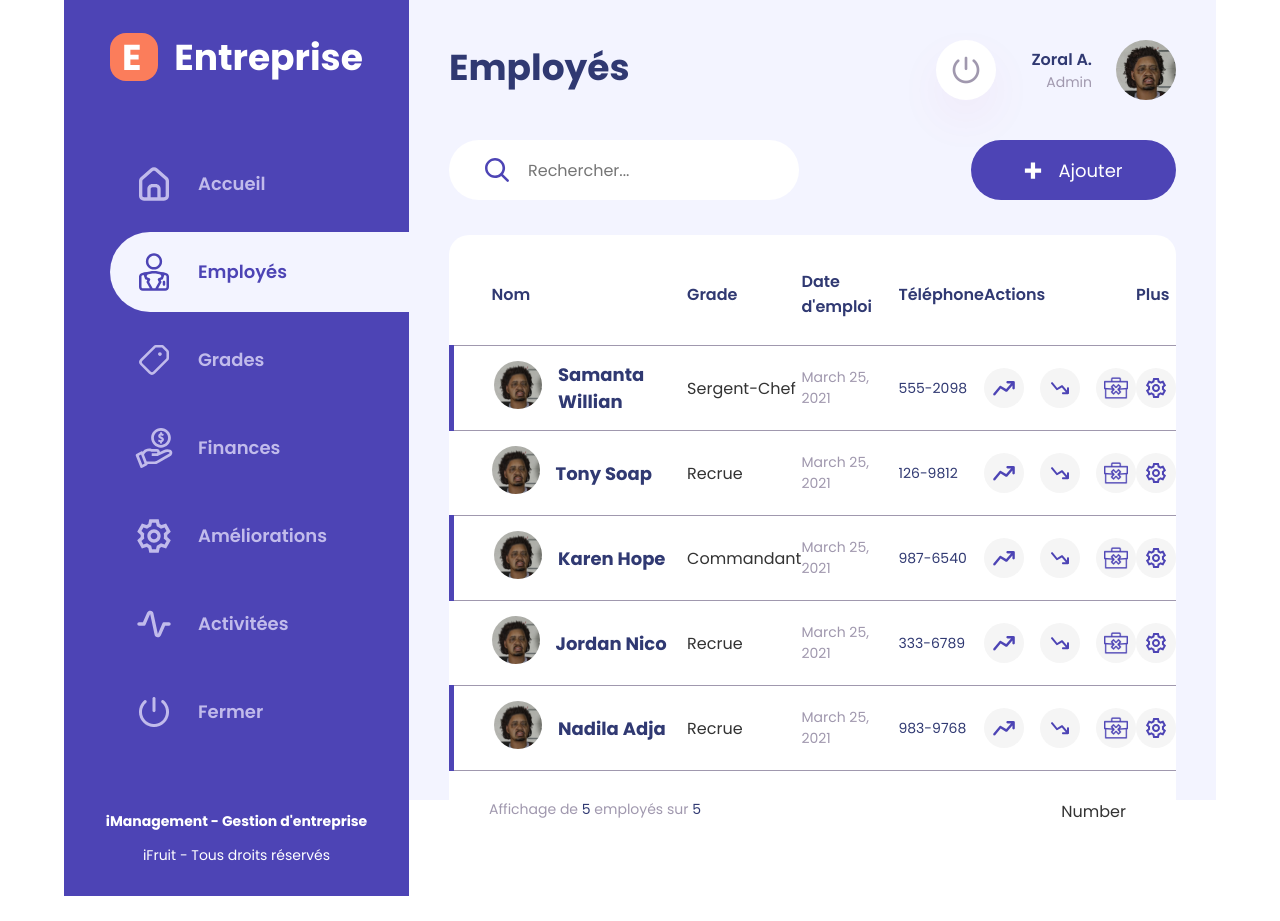
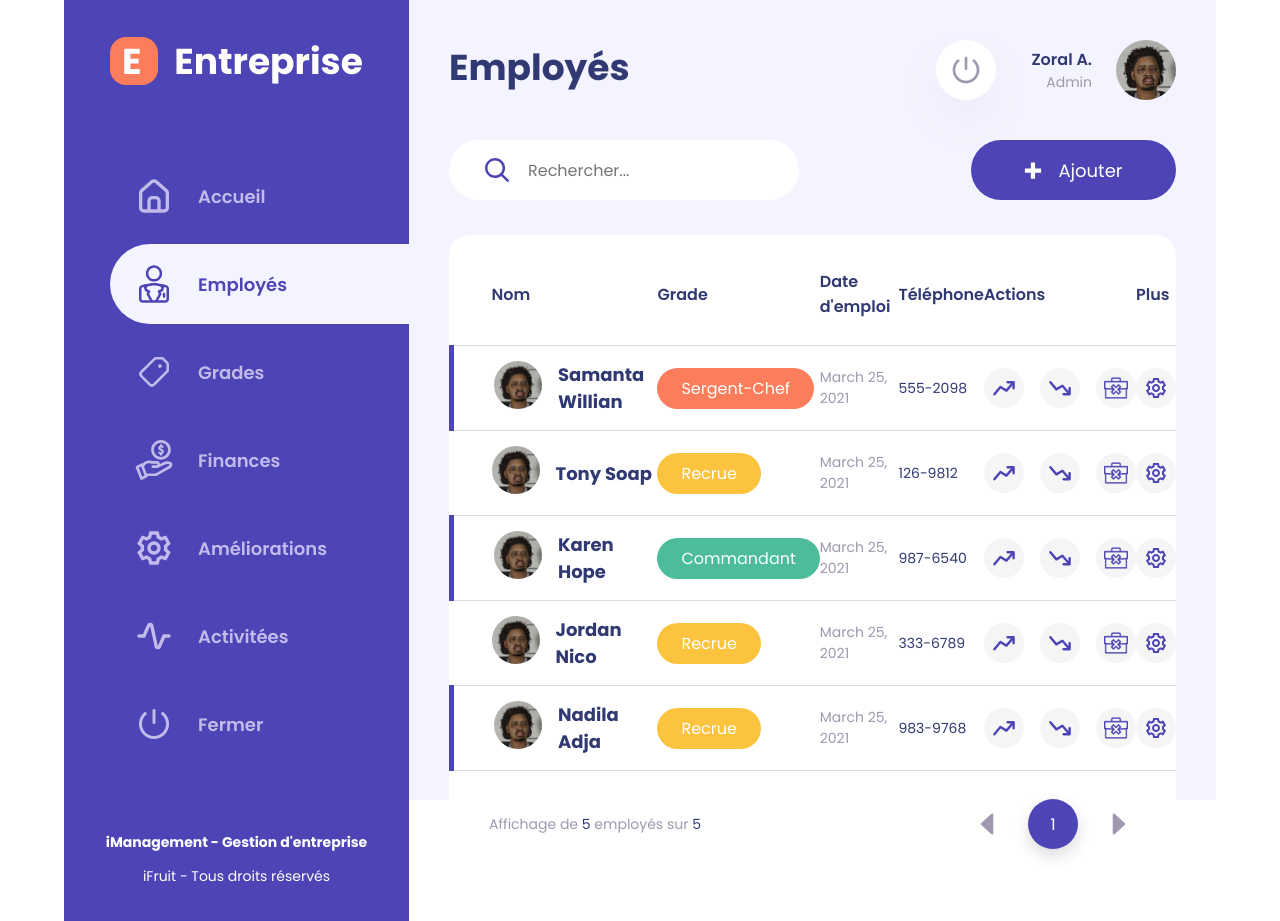
Before and after one commit to Tryade-projects/triade-dashboard, a React (Vite) app: page /employees in a window 1280 px wide. Before the commit the page ends 896 px from the top, so only its background shows below. Built offline with nearby package versions, Linux system fonts and the light colour scheme.

Commit message:
end design dashboard

```diff
--- a/src/components/ManageEmployeeDash/ManageEmployeeDash.jsx
+++ b/src/components/ManageEmployeeDash/ManageEmployeeDash.jsx
@@ -9,6 +9,19 @@ const ManageEmployeeDash = () => {
   const titleArray = Object.keys(data[0]);
 
   titleArray.splice(0, 2);
+
+  const test = (grade) => {
+    switch (grade) {
+      case "Recrue":
+        return "recrue";
+      case "Sergent-Chef":
+        return "sergent-chef";
+      case "Commandant":
+        return "commandant";
+      default:
+        return "";
+    }
+  };
 
   return (
     <div className="container-dashboard-employee">
@@ -35,8 +48,8 @@ const ManageEmployeeDash = () => {
                   <p className="bold">{t.name}</p>
                 </div>
               </td>
-              <td>
-                <p>{t.grade}</p>
+              <td className="td-grade">
+                <p className={test(t.grade)}>{t.grade}</p>
               </td>
               <td className="td-date regular">{t.date}</td>
               <td className="td-phone regular">{t.phone}</td>
@@ -70,7 +83,33 @@ const ManageEmployeeDash = () => {
           Affichage de <span> {data.length}</span> employés sur
           <span> {data.length}</span>
         </p>
-        <span>Number</span>
+        <div className="pagination">
+          <svg
+            width="14"
+            height="22"
+            viewBox="0 0 14 22"
+            fill="none"
+            xmlns="http://www.w3.org/2000/svg"
+          >
+            <path
+              d="M11.512 21.176L1.04797 11.736C0.599971 11.352 0.599971 10.648 1.04797 10.264L11.512 0.824027C12.184 0.216027 13.272 0.664026 13.272 1.56003L13.272 20.44C13.272 21.336 12.184 21.784 11.512 21.176Z"
+              fill="#A098AE"
+            />
+          </svg>
+          <div>1</div>
+          <svg
+            width="14"
+            height="22"
+            viewBox="0 0 14 22"
+            fill="none"
+            xmlns="http://www.w3.org/2000/svg"
+          >
+            <path
+              d="M2.48803 0.823973L12.952 10.264C13.4 10.648 13.4 11.352 12.952 11.736L2.48803 21.176C1.81603 21.784 0.728027 21.336 0.728027 20.44L0.728028 1.55997C0.728028 0.663973 1.81603 0.215973 2.48803 0.823973Z"
+              fill="#A098AE"
+            />
+          </svg>
+        </div>
       </div>
       {/* </div> */}
     </div>
--- a/src/components/ManageEmployeeDash/_manageEmployeeDash.scss
+++ b/src/components/ManageEmployeeDash/_manageEmployeeDash.scss
@@ -16,7 +16,7 @@ tr {
 
 th,
 td {
-  border-bottom: 1px solid $colorGrey3;
+  border-bottom: 1px solid #dbdbdb;
 }
 
 th {
@@ -47,6 +47,26 @@ tbody tr:nth-child(odd) {
   }
 }
 
+.td-grade {
+  p {
+    display: inline;
+    padding: 9px 24px;
+    border-radius: 40px;
+    color: $colorWhite;
+  }
+  .sergent-chef {
+    background: $colorOrange;
+  }
+
+  .commandant {
+    background: $colorGreen;
+  }
+
+  .recrue {
+    background: $colorYellow;
+  }
+}
+
 .td-date {
   color: $colorGrey3;
   font-size: 14px;
@@ -73,10 +93,10 @@ tbody tr:nth-child(odd) {
       justify-content: center;
       cursor: pointer;
 
-      .decrease-img {
-        width: 20px;
-        height: 20px;
-      }
+      // .decrease-img {
+      //   width: 24px;
+      //   height: 24px;
+      // }
     }
 
     img {
@@ -108,6 +128,7 @@ tbody tr:nth-child(odd) {
   padding: 28px 50px 32px 40px;
   display: flex;
   justify-content: space-between;
+  align-items: center;
 
   p {
     color: $colorGrey3;
@@ -118,3 +139,26 @@ tbody tr:nth-child(odd) {
     }
   }
 }
+
+.pagination {
+  display: flex;
+  align-items: center;
+  width: 146px;
+  justify-content: space-between;
+
+  svg {
+    cursor: pointer;
+  }
+
+  div {
+    width: 50px;
+    height: 50px;
+    background: $colorPurple;
+    border-radius: 50%;
+    display: flex;
+    align-items: center;
+    justify-content: center;
+    color: $colorWhite;
+    box-shadow: 0px 7px 16px rgba(0, 0, 0, 0.14);
+  }
+}
--- a/src/pages/Employees/Employees.jsx
+++ b/src/pages/Employees/Employees.jsx
@@ -1,5 +1,4 @@
 import React from "react";
-import data from "../../../fakeData.json";
 import Header from "../../components/Header/Header";
 import SearchBar from "../../components/SearchBar/SearchBar";
 import ButtonAdd from "../../components/ButtonAdd/ButtonAdd";
--- a/src/utils/fetchData.js
+++ b/src/utils/fetchData.js
@@ -3,7 +3,7 @@ export const fetchData = async (url) => {
     const response = await fetch(url);
     const data = await response.json();
     return data;
-  } catch (error) {
-    console.error(error);
+  } catch (err) {
+    console.log(err);
   }
 };
```
